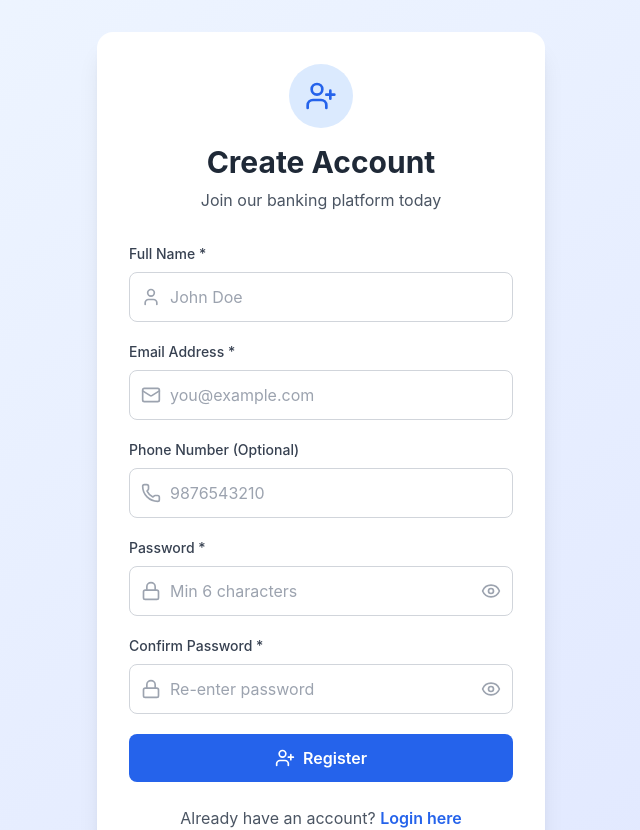
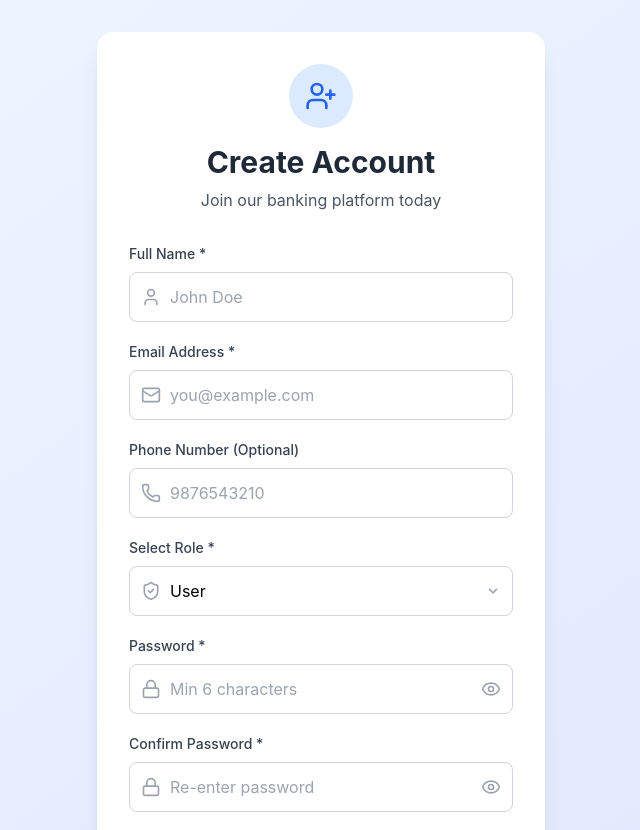
Before and after one commit to springboardmentor9595x-ops/Digital_Banking_Dashboard-, a React app in the folder frontend/: page /register in a window 1280 px wide. Shown: the top 830 px of the page, without its empty margins (319-959 px from the left). Built offline with nearby package versions, Linux system fonts and the light colour scheme; no server answers; the HTML template or start-up script is replaced by a standard one.

Commit message:
Fix: Restore right Register.jsx

```diff
--- a/frontend/src/pages/Register.jsx
+++ b/frontend/src/pages/Register.jsx
@@ -2,7 +2,7 @@ import React, { useState } from 'react';
 import { useNavigate, Link } from 'react-router-dom';
 import axios from 'axios';
 import { toast } from 'react-toastify';
-import { Eye, EyeOff, UserPlus, Mail, Lock, User, Phone } from 'lucide-react';
+import { Eye, EyeOff, UserPlus, Mail, Lock, User, Phone, ShieldCheck } from 'lucide-react'; // Added ShieldCheck icon
 
 const API_URL = import.meta.env.VITE_API_URL || 'http://localhost:8000';
 
@@ -13,7 +13,7 @@ const Register = () => {
     password: '',
     confirmPassword: '',
     phone: '',
-    role: 'user', // hardcoded default
+    role: 'user', // Default value
   });
   const [showPassword, setShowPassword] = useState(false);
   const [showConfirmPassword, setShowConfirmPassword] = useState(false);
@@ -44,6 +44,11 @@ const Register = () => {
       toast.error('Please enter a valid email address');
       return false;
     }
+    // Added Role Validation
+    if (!formData.role) {
+      toast.error('Please select a role');
+      return false;
+    }
     if (!formData.password) {
       toast.error('Password is required');
       return false;
@@ -65,31 +70,24 @@ const Register = () => {
 
   const handleSubmit = async (e) => {
     e.preventDefault();
-
     if (!validateForm()) return;
-
     setLoading(true);
 
     try {
-      const response = await axios.post(`${API_URL}/auth/register`, {
+      await axios.post(`${API_URL}/auth/register`, {
         name: formData.name,
         email: formData.email,
         password: formData.password,
         phone: formData.phone || null,
-        role: formData.role, // ✅ added
+        role: formData.role,
       });
 
       toast.success(`Account created successfully! Welcome, ${formData.name}! 🎉`);
-
-      setTimeout(() => {
-        navigate('/login');
-      }, 1500);
+      setTimeout(() => navigate('/login'), 1500);
     } catch (error) {
       console.error('Registration error:', error);
       if (error.response?.status === 400) {
         toast.error('Email already exists. Please use a different email');
-      } else if (error.response?.status === 422) {
-        toast.error('Invalid input. Please check your details');
       } else {
         toast.error('Registration failed. Please try again');
       }
@@ -156,6 +154,27 @@ const Register = () => {
                   placeholder="9876543210"
                   className="w-full pl-10 pr-4 py-3 border border-gray-300 rounded-lg focus:ring-2 focus:ring-blue-500 focus:border-transparent outline-none transition"
                 />
+              </div>
+            </div>
+
+            {/* Role Selection - NEW FIELD */}
+            <div>
+              <label className="block text-sm font-medium text-gray-700 mb-2">Select Role *</label>
+              <div className="relative">
+                <ShieldCheck className="absolute left-3 top-1/2 transform -translate-y-1/2 w-5 h-5 text-gray-400" />
+                <select
+                  name="role"
+                  value={formData.role}
+                  onChange={handleChange}
+                  className="w-full pl-10 pr-4 py-3 border border-gray-300 rounded-lg focus:ring-2 focus:ring-blue-500 focus:border-transparent outline-none transition bg-white appearance-none"
+                >
+                  <option value="user">User</option>
+                  <option value="admin">Admin</option>
+                </select>
+                {/* Custom arrow for the select dropdown */}
+                <div className="pointer-events-none absolute inset-y-0 right-0 flex items-center px-3 text-gray-400">
+                  <svg className="fill-current h-4 w-4" xmlns="http://www.w3.org/2000/center" viewBox="0 0 20 20"><path d="M9.293 12.95l.707.707L15.657 8l-1.414-1.414L10 10.828 5.757 6.586 4.343 8z"/></svg>
+                </div>
               </div>
             </div>
 
```
